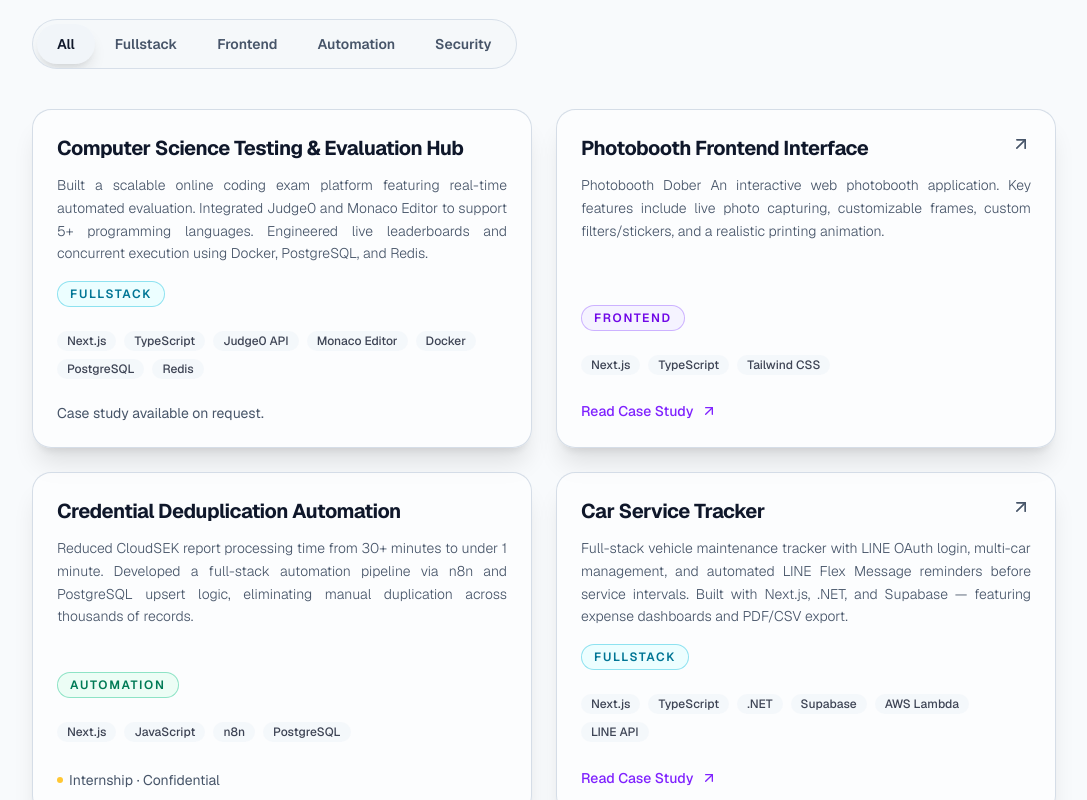
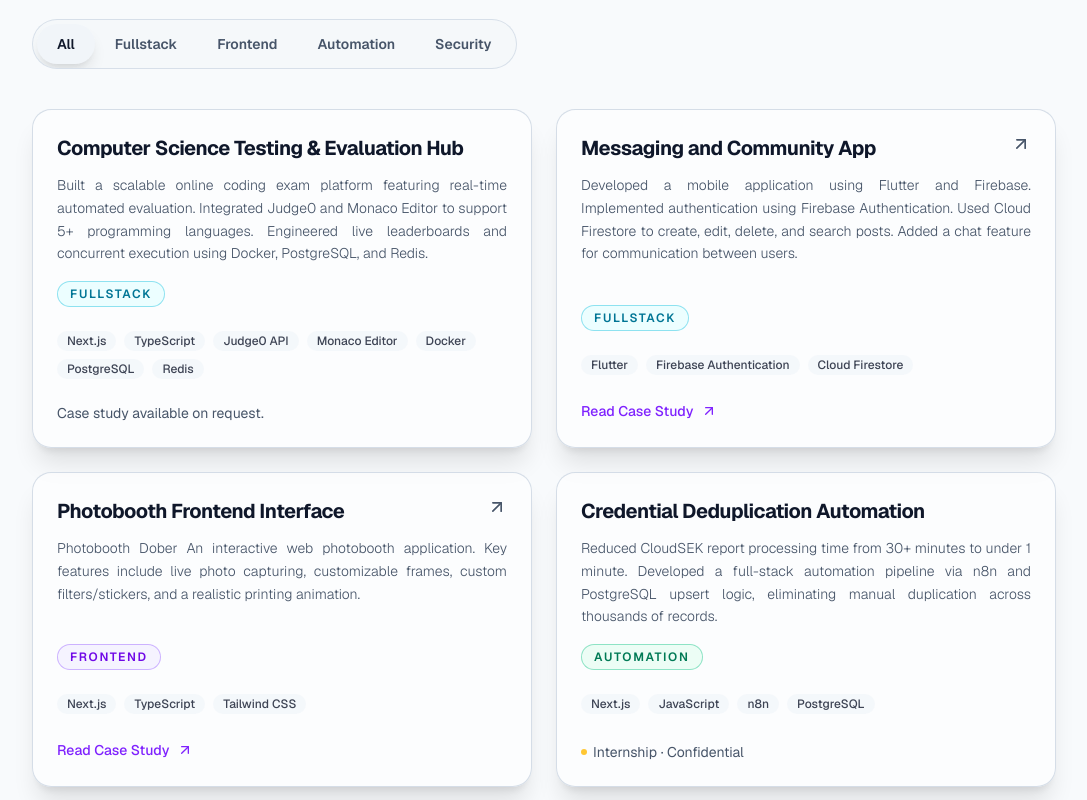
Before and after one commit to Jabjibi/profileme, a Next.js app: page / in a window 1280 px wide. Shown: the part 2360-3160 px from the top of the page, without its empty margins (96-1183 px from the left). Built offline with nearby package versions, Linux system fonts and the light colour scheme.

Commit message:
add description project flutter

```diff
--- a/src/app/projects/[slug]/page.tsx
+++ b/src/app/projects/[slug]/page.tsx
@@ -88,7 +88,13 @@ export default async function ProjectPage({ params }: Props) {
             {project.category}
           </Badge>
 
-          <h1 className="mx-auto max-w-3xl text-4xl font-bold tracking-tight text-slate-900 sm:text-5xl lg:text-6xl">
+          <h1
+            className={`mx-auto text-4xl font-bold tracking-tight text-slate-900 sm:text-5xl ${
+              project.slug === "messaging-community-app"
+                ? "max-w-none lg:text-5xl xl:whitespace-nowrap 2xl:text-6xl"
+                : "max-w-3xl lg:text-6xl"
+            }`}
+          >
             {project.title}
           </h1>
 
@@ -103,11 +109,14 @@ export default async function ProjectPage({ params }: Props) {
             {details.images.map((src, i) => {
               const layout = details.mockupLayout ?? "phone-pair";
               const isDesktopSlot = layout === "desktop-phone" && i === 0;
+              const isWide = layout === "wide";
               return (
                 <div
                   key={src}
                   className={`relative shrink-0 drop-shadow-2xl ${
-                    isDesktopSlot
+                    isWide
+                      ? "w-full"
+                      : isDesktopSlot
                       ? "w-72 sm:w-[460px] -translate-y-4"
                       : layout === "desktop-phone"
                       ? "w-28 sm:w-40 translate-y-4"
@@ -117,14 +126,37 @@ export default async function ProjectPage({ params }: Props) {
                   <Image
                     src={src}
                     alt={`${project.title} screenshot ${i + 1}`}
-                    width={isDesktopSlot ? 1280 : 390}
-                    height={isDesktopSlot ? 800 : 780}
-                    className="w-full"
+                    width={isWide ? 2136 : isDesktopSlot ? 1280 : 390}
+                    height={isWide ? 654 : isDesktopSlot ? 800 : 780}
+                    sizes={isWide ? "(max-width: 1024px) 100vw, 1024px" : undefined}
+                    className="h-auto w-full"
                     priority={i === 0}
                   />
                 </div>
               );
             })}
+          </section>
+        )}
+
+        {details.youtubeVideoId && (
+          <section className="flex flex-col items-center gap-5 pt-12">
+            <h2 className="text-xs font-bold uppercase tracking-[0.2em] text-slate-400">App Demo</h2>
+            <iframe
+              src={`https://www.youtube.com/embed/${details.youtubeVideoId}`}
+              title={`${project.title} app demo`}
+              className="aspect-[9/16] w-full max-w-sm rounded-2xl border border-slate-200 shadow-xl"
+              loading="lazy"
+              allow="accelerometer; autoplay; clipboard-write; encrypted-media; gyroscope; picture-in-picture; web-share"
+              allowFullScreen
+            />
+            <a
+              href={`https://www.youtube.com/shorts/${details.youtubeVideoId}`}
+              target="_blank"
+              rel="noopener noreferrer"
+              className="inline-flex items-center gap-1.5 text-sm font-medium text-slate-500 transition-colors hover:text-slate-900"
+            >
+              Watch on YouTube <ArrowUpRight className="size-4" />
+            </a>
           </section>
         )}
 
--- a/src/data/portfolio.json
+++ b/src/data/portfolio.json
@@ -27,6 +27,30 @@
       "stack": ["Next.js", "TypeScript", "Judge0 API", "Monaco Editor", "Docker", "PostgreSQL", "Redis"],
       "category": "fullstack",
       "link": ""
+    },
+    {
+      "title": "Messaging and Community App",
+      "description": [
+        "Developed a mobile application using Flutter and Firebase.",
+        "Implemented authentication using Firebase Authentication.",
+        "Used Cloud Firestore to create, edit, delete, and search posts.",
+        "Added a chat feature for communication between users."
+      ],
+      "stack": ["Flutter", "Firebase Authentication", "Cloud Firestore"],
+      "category": "fullstack",
+      "link": "",
+      "slug": "messaging-community-app",
+      "details": {
+        "overview": "Developed a mobile messaging and community application using Flutter and Firebase.",
+        "features": [
+          "User authentication with Firebase Authentication",
+          "Create, edit, delete, and search posts with Cloud Firestore",
+          "Chat for communication between users"
+        ],
+        "images": ["/flutter.png"],
+        "mockupLayout": "wide",
+        "youtubeVideoId": "LnP73yaP9fM"
+      }
     },
     {
       "title": "Photobooth Frontend Interface",
--- a/src/data/portfolio.ts
+++ b/src/data/portfolio.ts
@@ -6,7 +6,8 @@ export type ProjectDetails = {
   overview: string;
   features: string[];
   images: string[];
-  mockupLayout?: "phone-pair" | "desktop-phone";
+  mockupLayout?: "phone-pair" | "desktop-phone" | "wide";
+  youtubeVideoId?: string;
   githubUrl?: string;
   liveUrl?: string;
 };
```
Also changed, not shown: public/project-flutter/flutter.png (added).
